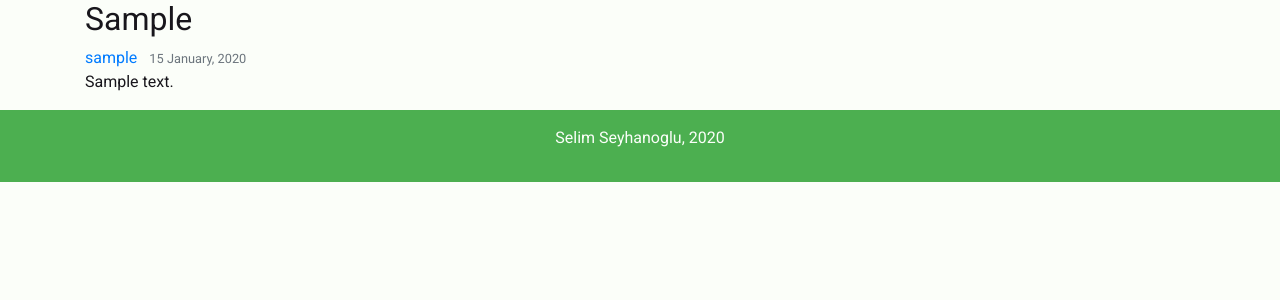
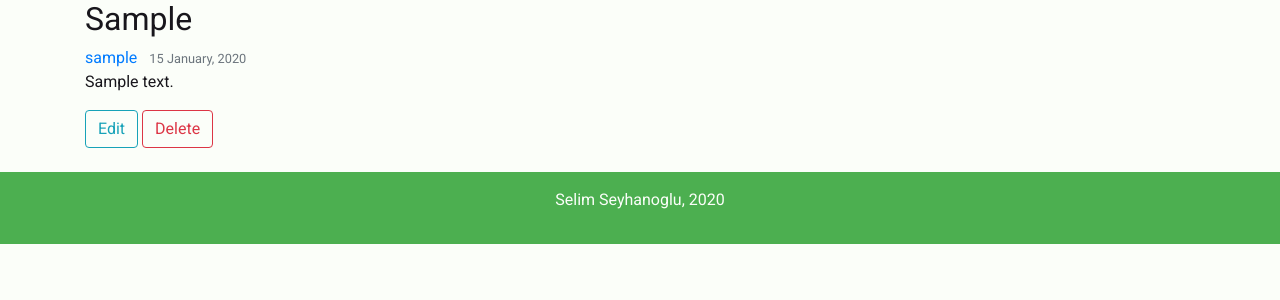
Before and after one commit to selimlouis/textanalyzer, a Django app: page /report/1/ in a window 1280 px wide. Shown: the part 58-358 px from the top of the page. Run offline with Django 3.2, Linux system fonts and the light colour scheme; a user stored in the database is signed in; tables that the repository leaves empty hold one stand-in row (values such as "Sample post"); some libraries are stand-ins or nearby versions.

Commit message:
added links

```diff
--- a/analyze/templates/analyze/report_confirm_delete.html
+++ b/analyze/templates/analyze/report_confirm_delete.html
@@ -8,7 +8,7 @@
             <h2>Are you sure you want to delete the report "{{object.headline}}"</h2>
         </fieldset>
         <div>
-            <button type="submit" class="btn btn-outline-danger">Yes I want to delete</button>
+            <button type="submit" class="btn btn-danger">Yes I want to delete</button>
             <a href="{% url 'report-detail' object.id %}" class="btn btn-outline-secondary">Cancel</a>
         </div>
     </form>
--- a/analyze/templates/analyze/report_detail.html
+++ b/analyze/templates/analyze/report_detail.html
@@ -11,4 +11,10 @@
             <p class="article-content">{{object.content}}</p>
         </div>
     </article>
+
+    {% if object.author == user %}
+    <a href="{%url 'report-update' object.id%} " class="btn btn-outline-info mb-4">Edit</a>
+    <a href="{%url 'report-delete' object.id%} " class="btn btn-outline-danger mb-4">Delete</a>
+    {% endif %}
+
 {% endblock content %}
--- a/analyze/views.py
+++ b/analyze/views.py
@@ -44,6 +44,7 @@ class ReportCreateView(LoginRequiredMixin, CreateView):
 class ReportUpdateView(LoginRequiredMixin, UserPassesTestMixin, UpdateView):
     model = Report
     fields = ["headline", "content"]
+    template_name_suffix = "_update_form"
 
     #link the report to the request user
     def form_valid(self, form):
--- a/users/templates/users/profile.html
+++ b/users/templates/users/profile.html
@@ -37,4 +37,6 @@
             </div>
         </article>
     {% endfor %}
+
+    <a href="{%url 'report-create'%}" class="btn btn-primary mb-4">Create new Report</a>
 {% endblock content %}
```
Also changed, not shown: analyze/templates/analyze/report_update_form.html (added, +15 -0 lines).
